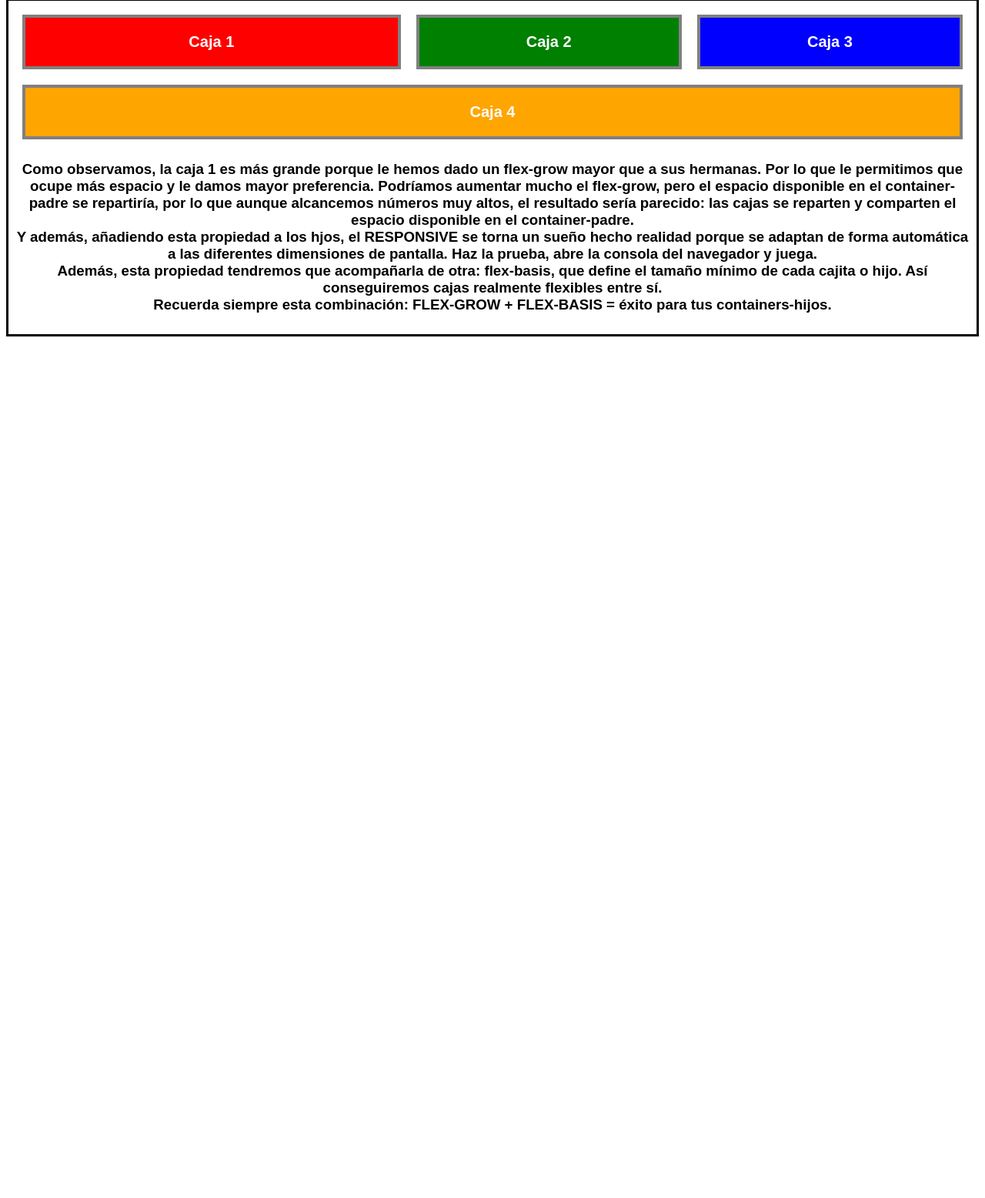
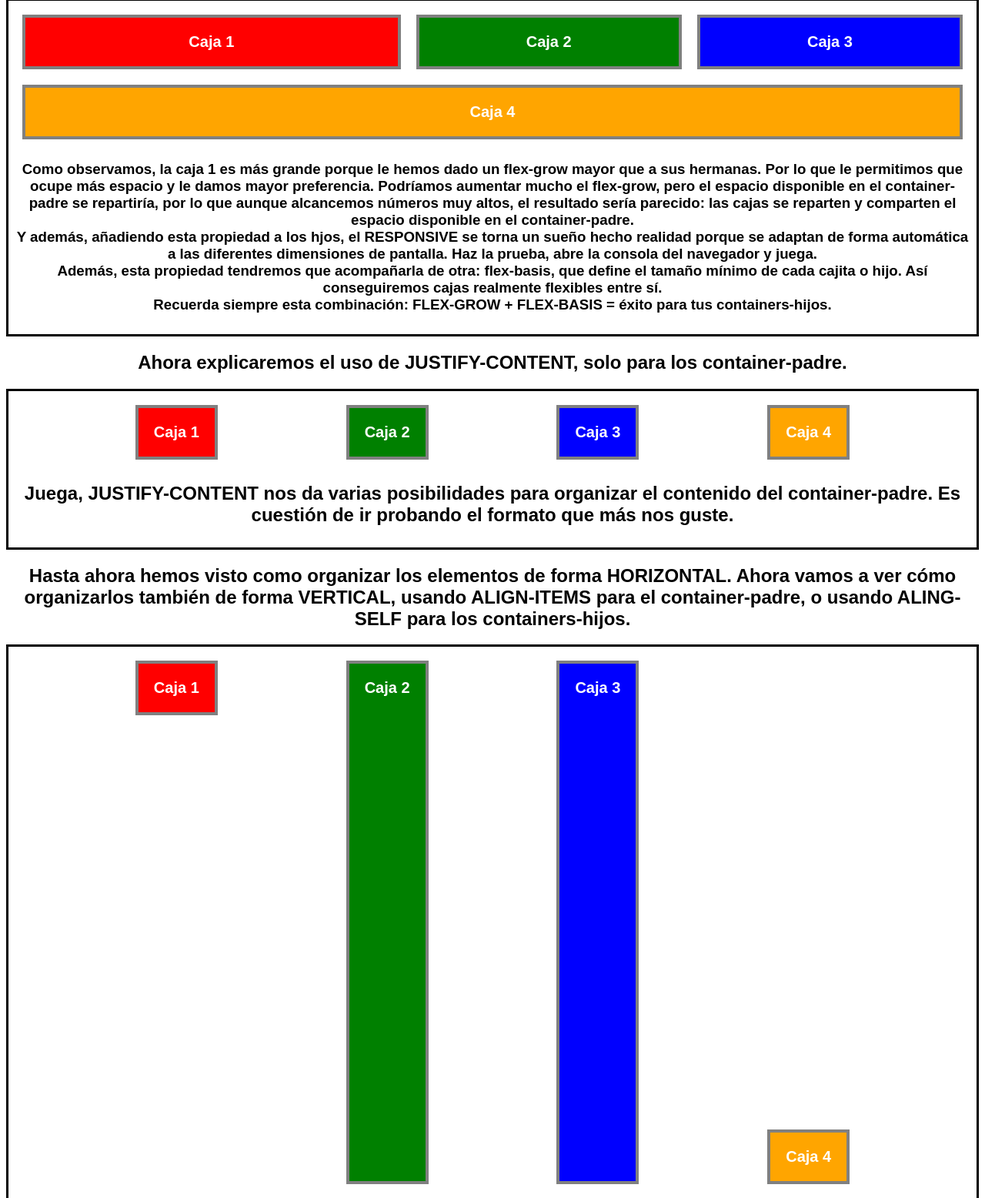
Before and after one commit to SergioFer95/explicacionGraficaFlexbox, a plain HTML site: page index.html in a window 1280 px wide. Shown: the part 2307-3863 px from the top of the page at 77% size. Before the commit the page ends 2752 px from the top, so only its background shows below. Drawn offline with Linux system fonts and the light colour scheme.

Commit message:
Vertical order explanation with "align-items" & "aling-self"

```diff
--- a/Styles.scss
+++ b/Styles.scss
@@ -119,3 +119,41 @@ body{
         background-color:orange;
     }
 }
+
+#layout10{
+    display: flex;
+    flex-wrap: wrap;
+    justify-content: space-evenly;
+    border: 3px solid black;
+    padding: 8px;
+}
+
+#layout11{
+    height: 700px;
+    // align-items: center; Si dejamos de comentar este código y se aplica, la .green y la .blue ya tendrían orden que obedecer y no ocuparían su 100% como lo están haciendo.
+    display: flex;
+    flex-wrap: wrap;
+    justify-content: space-evenly;
+    border: 3px solid black;
+    padding: 8px;
+
+    .red{
+        align-self: flex-start;
+        background-color: red;
+    }
+
+    .green{
+        // Como no la hemos dotado de "aling-self", esta caja-hijo ocupa su 100% de forma automática tal cual se lo hemos indicado
+        background-color: green;
+    }
+
+    .blue{
+        // Como no la hemos dotado de "aling-self", esta caja-hijo ocupa su 100% de forma automática tal cual se lo hemos indicado
+        background-color:blue;
+    }
+
+    .orange{
+        align-self: flex-end;
+        background-color:orange;
+    }
+}
--- a/index.html
+++ b/index.html
@@ -282,5 +282,45 @@
             Además, esta propiedad tendremos que acompañarla de otra: flex-basis, que define el tamaño mínimo de cada cajita o hijo. Así conseguiremos cajas realmente flexibles entre sí. <br>
             Recuerda siempre esta combinación: FLEX-GROW + FLEX-BASIS = éxito para tus containers-hijos.</h3>
         </section>
+        <h2>Ahora explicaremos el uso de JUSTIFY-CONTENT, solo para los container-padre.</h2>
+        <section id="layout10">
+
+            <div class="caja red">
+                Caja 1
+            </div>
+
+            <div class="caja green">
+                Caja 2
+            </div>
+
+            <div class="caja blue">
+                Caja 3
+            </div>
+
+            <div class="caja orange">
+                Caja 4
+            </div>
+            <h2>Juega, JUSTIFY-CONTENT nos da varias posibilidades para organizar el contenido del container-padre. Es cuestión de ir probando el formato que más nos guste.</h2>
+        </section>
+
+        <h2>Hasta ahora hemos visto como organizar los elementos de forma HORIZONTAL. Ahora vamos a ver cómo organizarlos también de forma VERTICAL, usando ALIGN-ITEMS para el container-padre, o usando ALING-SELF para los containers-hijos.</h2>
+        <section id="layout11">
+
+            <div class="caja red">
+                Caja 1
+            </div>
+
+            <div class="caja green">
+                Caja 2
+            </div>
+
+            <div class="caja blue">
+                Caja 3
+            </div>
+
+            <div class="caja orange">
+                Caja 4
+            </div>
+        </section>
     </body>
 </html>
```
Also changed, not shown: styles.css, 1 other file.
